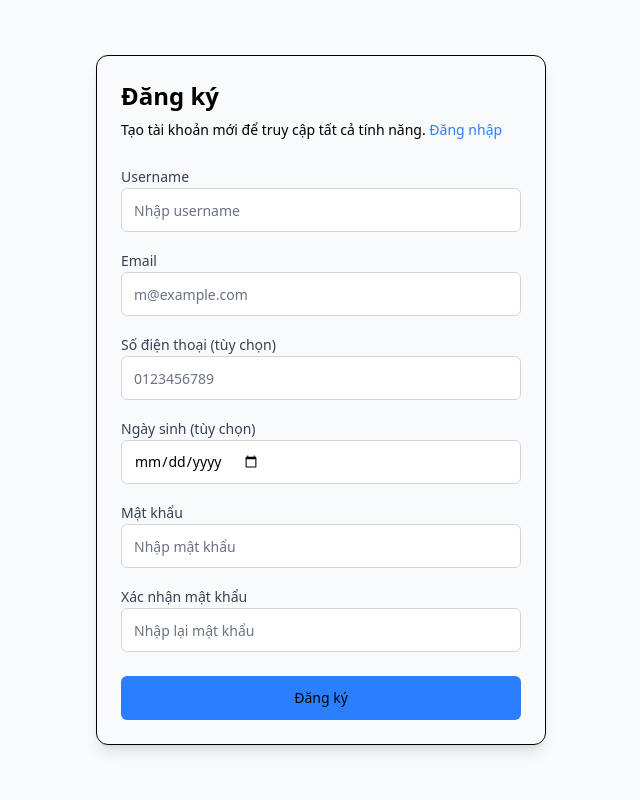
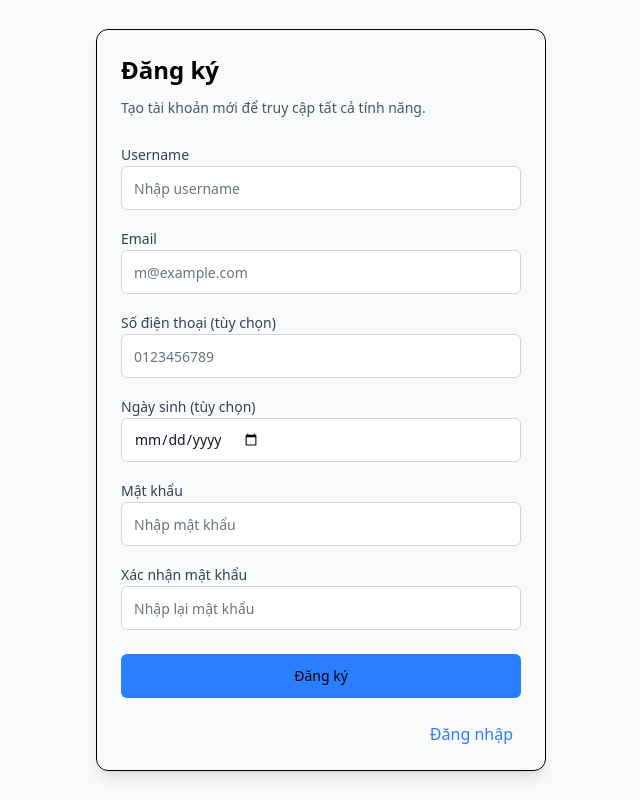
Before and after one commit to nhatlank23/BTCN2-23120289, a React (Vite) app: page /register in a window 1280 px wide. Shown: the whole page, without its empty margins (319-959 px from the left). Built offline with nearby package versions, Linux system fonts and the light colour scheme.

Commit message:
hoanf thiện tín năng đăng nhập đăng xuất và hiển thị

```diff
--- a/src/components/UsersTab.jsx
+++ b/src/components/UsersTab.jsx
@@ -35,11 +35,11 @@
             <DropdownMenuTrigger className="outline-none">
                 <div className="flex items-center gap-3 bg-slate-100 dark:bg-slate-700 rounded-full pl-1 pr-4 py-1 border hover:bg-slate-200 dark:hover:bg-slate-600 transition-colors cursor-pointer">
                     <Avatar className="w-8 h-8">
-                        <AvatarFallback className="bg-gray-500 text-white text-xs font-bold flex items-center justify-center w-full h-full">
+                        <AvatarFallback className="bg-gray-500 text-white text-md font-bold flex items-center justify-center w-full h-full">
                             {user?.username ? user.username.slice(0, 2).toUpperCase() : "U"}
                         </AvatarFallback>
                     </Avatar>
-                    <span className="text-sm font-medium text-slate-700 dark:text-slate-200">{user?.username}</span>
+                    {/* <span className="text-sm font-medium text-slate-700 dark:text-slate-200">{user?.username}</span> */}
                 </div>
             </DropdownMenuTrigger>
 
--- a/src/components/ui/input.jsx
+++ b/src/components/ui/input.jsx
@@ -4,7 +4,7 @@
   return (
     <input
       type={type}
-      className={`flex h-10 w-full rounded-md border border-gray-300 bg-white px-3 py-2 text-sm ring-offset-white file:border-0 file:bg-transparent file:text-sm file:font-medium placeholder:text-gray-500 focus-visible:outline-none focus-visible:ring-2 focus-visible:ring-gray-950 focus-visible:ring-offset-2 disabled:cursor-not-allowed disabled:opacity-50 dark:border-gray-600 dark:bg-gray-800 dark:ring-offset-gray-950 dark:placeholder:text-gray-400 dark:focus-visible:ring-gray-300 ${className}`}
+      className={`flex h-10 w-full rounded-md border border-gray-300 bg-white px-3 py-2 text-sm text-gray-900 ring-offset-white file:border-0 file:bg-transparent file:text-sm file:font-medium placeholder:text-gray-500 focus-visible:outline-none focus-visible:ring-2 focus-visible:ring-gray-950 focus-visible:ring-offset-2 disabled:cursor-not-allowed disabled:opacity-50 dark:border-gray-600 dark:bg-gray-800 dark:text-white dark:ring-offset-gray-950 dark:placeholder:text-gray-400 dark:focus-visible:ring-gray-300 ${className}`}
       ref={ref}
       {...props}
     />
--- a/src/pages/Auth/Login.jsx
+++ b/src/pages/Auth/Login.jsx
@@ -48,11 +48,11 @@
   }
 
   return (
-    <div className="flex items-center justify-center min-h-screen bg-slate-50 dark:bg-gray-900">
+    <div className="flex items-center justify-center min-h-screen bg-slate-50 dark:bg-gray-700">
       <Card className="w-[450px] shadow-lg">
         <CardHeader className="pb-4">
           <div className="flex justify-between items-center">
-            <CardTitle className="text-2xl font-bold">Đăng nhập</CardTitle>
+            <CardTitle className="text-2xl dark:text-white font-bold">Đăng nhập</CardTitle>
             <Link to="/register" className="text-sm text-blue-500 font-medium hover:underline">
               Đăng ký
             </Link>
--- a/src/pages/Auth/Register.jsx
+++ b/src/pages/Auth/Register.jsx
@@ -69,12 +69,10 @@
     <div className="flex items-center justify-center min-h-screen bg-slate-50 dark:bg-gray-900">
       <Card className="w-[450px] shadow-lg">
         <CardHeader>
-          <CardTitle className="text-2xl font-bold">Đăng ký</CardTitle>
-          <CardDescription>
+          <CardTitle className="text-2xl font-bold dark:text-white">Đăng ký</CardTitle>
+          <CardDescription className="mt-1 text-gray-600 dark:text-gray-300">
             Tạo tài khoản mới để truy cập tất cả tính năng.{' '}
-            <Link to="/login" className="text-blue-500 font-medium hover:underline">
-              Đăng nhập
-            </Link>
+
           </CardDescription>
         </CardHeader>
         <CardContent>
@@ -180,6 +178,9 @@
             </form>
           </Form>
         </CardContent>
+        <Link to="/login" className="text-blue-500 font-medium hover:underline text-end mx-8 ">
+              Đăng nhập
+        </Link>
       </Card>
     </div>
   );
```
